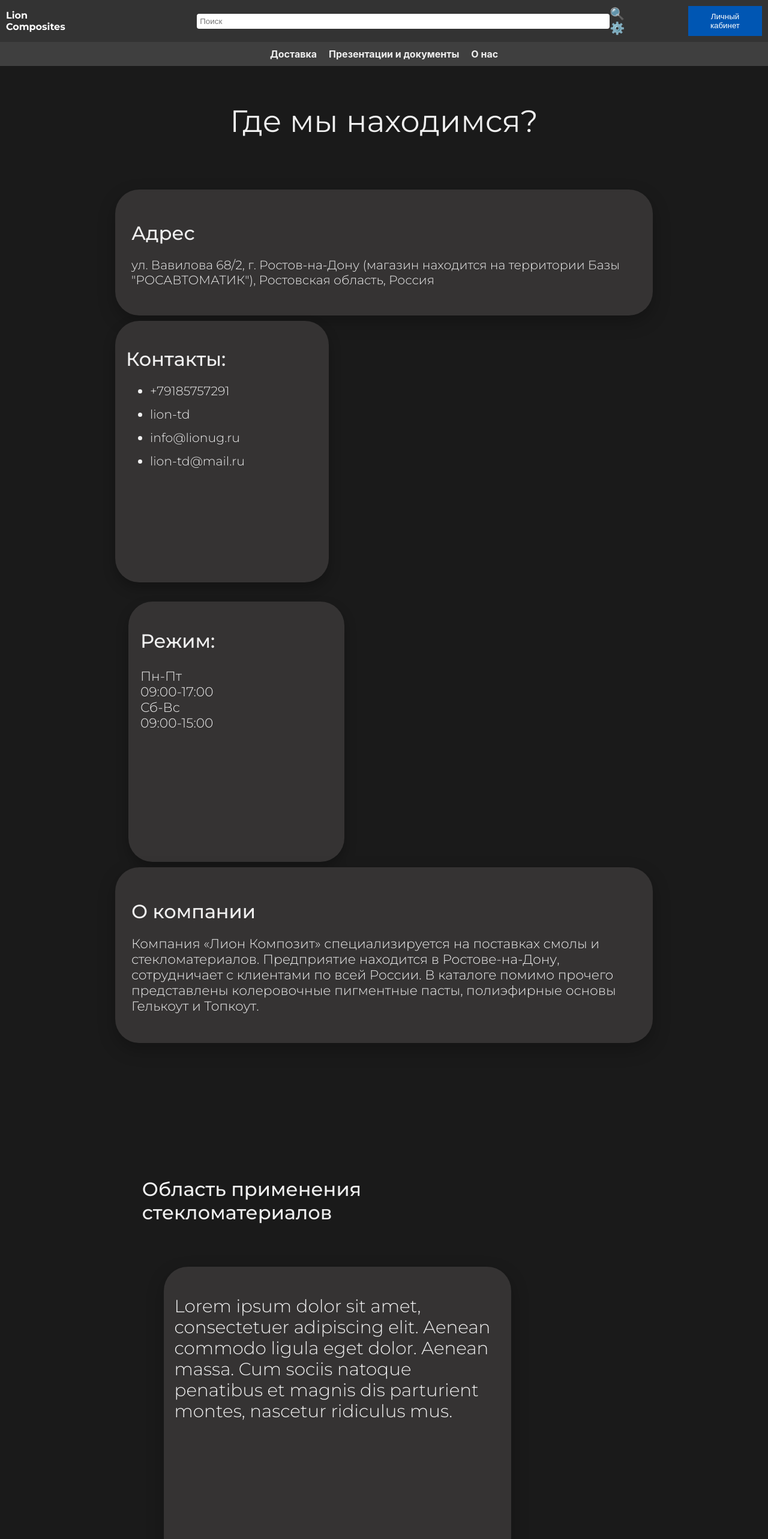
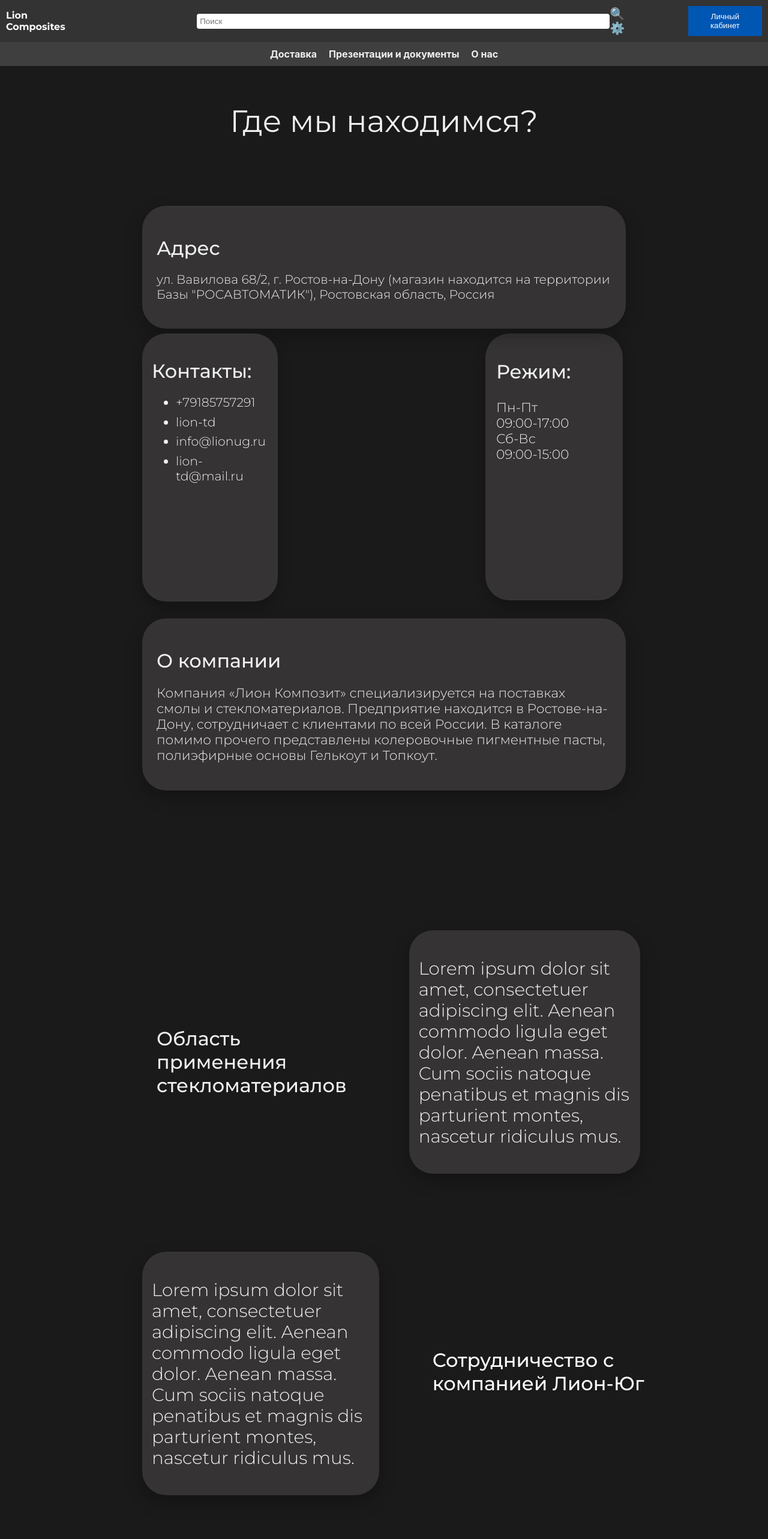
Before and after one commit to SOROKINA212/LionComposites, a React (Create React App) app in the folder frontend/: page /about in a window 1280 px wide. Shown: the top 2566 px of the page at 60% size. Built offline with nearby package versions, Linux system fonts and the light colour scheme.

Commit message:
Responsive page "About Us"

```diff
--- a/frontend/src/pages/about/AboutUsDesktop.js
+++ b/frontend/src/pages/about/AboutUsDesktop.js
@@ -15,6 +15,7 @@ const PageContainer = styled.div`
 
 const ContentContainer = styled.div`
     max-width: 70%;
+    height: 100%;
     margin: 0 auto;
     padding: 2%;
     display: flex;
@@ -23,6 +24,14 @@ const ContentContainer = styled.div`
     background-color: #1A1A1A;
 `;
 
+const InfoContainer = styled.div`
+     max-width: 100%;
+     height: 1000px;
+    padding: 5%;
+    display: flex;
+     flex-wrap: wrap;
+    background-color: #1A1A1A;
+`;
 
 const Rectangle = styled.div`
     position: relative;
@@ -35,8 +44,8 @@ const Rectangle = styled.div`
 `;
 
 const SmallRectangleLeft = styled.div`
-    width: 20em;
-    height: 25em;
+    width: 24%;
+    height: 41.5%;
     position: relative;
     background-color: #353333;
     border-radius: 40px;
@@ -47,15 +56,12 @@ const SmallRectangleLeft = styled.div`
     margin-right: 2.5%;
 `;
 
-
-
-
 const Heading = styled.h1`
     font-family: Montserrat, sans-serif;
     font-weight: 400;
     font-size: 4vw;
     color: #F0F0F0;
-    margin-bottom: 20px;
+    margin-bottom: 1%;
     text-align: center; /* Добавлено выравнивание текста по центру */
     width: 100%; /* Добавлено, чтобы текст занимал всю ширину контейнера */
 `;
@@ -87,8 +93,8 @@ const AddressText = styled.p`
     color: #F0F0F0;
 `;
 const InfoRectangle = styled.div`
-    width: 20rem;
-    height: 24.7rem;
+    width: 24%;
+    height: 41%;
     background-color: #353333;
     border-radius: 40px;
     box-shadow: 0px 10px 20.3px rgba(0, 0, 0, 0.25);
@@ -141,19 +147,19 @@ const AdditionalTitle = styled.h2`
     font-size: 2.5vw;
     margin-top: 25%;
     position: relative; /* Изменено на absolute */
-    margin-left: 10%; /* Выравнивание по левому краю */
+    margin-left: 8%; /* Выравнивание по левому краю */
     left: -5%; /* Выравнивание по верхнему краю */
     color: #F0F0F0;
 `;
 
 const AdditionalRectangle = styled.div`
-    width: 34rem;
-    height: 38rem;
+    width: 45%;
+    height: 50%;
     background-color: #353333;
     border-radius: 40px;
     box-shadow: 0px 11px 28.7px rgba(0, 0, 0, 0.25);
     position: relative;
-    left: 9%;
+    left: 3%;
     margin-top: 5%; /* Размещаем прямоугольник под надписью с дополнительным отступом 30px */
     padding: 2%;
     color: #F0F0F0;
@@ -166,8 +172,8 @@ const AdditionalText = styled.p`
     color: #F0F0F0;
 `;
 const AdditionalLeftRectangle = styled.div`
-     width: 34rem;
-    height: 38rem;
+    width: 45%;
+    height: 50%;
     background-color: #353333;
     border-radius: 40px;
     box-shadow: 0px 11px 28.7px rgba(0, 0, 0, 0.25);
@@ -177,6 +183,7 @@ const AdditionalLeftRectangle = styled.div`
     padding: 2%;
     color: #F0F0F0;
     margin-bottom: 7%;
+    display: flex;
 `;
 
 const AdditionalLeftText = styled.p`
@@ -185,19 +192,32 @@ const AdditionalLeftText = styled.p`
     font-size: 2.3vw;
     color: #F0F0F0;
 `;
-const CooperationTitle = styled.h3`
+const CooperationTitle = styled.h2`
     font-family: Montserrat, sans-serif;
     font-weight: 500;
     font-size: 2.5vw;
     color: #FFFFFF;
     margin-top: 25%; /* Дополнительный отступ сверху */
     margin-left: auto; /* Установлено автоматическое выравнивание слева */
-    margin-right: 0%; /* Добавлен отступ справа */
-    width: 40%; /* Ширина контейнера установлена на 40% */
+    margin-right: -10%; /* Добавлен отступ справа */
+    width: 50%; /* Ширина контейнера установлена на 40% */
     text-align: left; /* Выравнивание текста по правому краю */
 `;
 
+const ContentBox = styled.div`
+    max-width: 100%;
+    padding: 5%;
+    display: flex;
+    background-color: #1A1A1A;
+    margin-top: 15%;
+`;
 
+const ContentBoxBot = styled.div`
+    max-width: 100%;
+    padding: 5%;
+    display: flex;
+    background-color: #1A1A1A;
+`;
 
 const AboutUsDesktop = () => {
 
@@ -207,6 +227,7 @@ const AboutUsDesktop = () => {
       <SubHeader />
       <ContentContainer>
         <Heading>Где мы находимся?</Heading>
+        <InfoContainer>
         <Rectangle>
           <AddressTitle>Адрес</AddressTitle>
           <AddressText>ул. Вавилова 68/2, г. Ростов-на-Дону (магазин находится на территории Базы "РОСАВТОМАТИК"), Ростовская область, Россия</AddressText>
@@ -234,6 +255,8 @@ const AboutUsDesktop = () => {
             полиэфирные основы Гелькоут и Топкоут.
           </AboutText>
         </AboutRectangle>
+        </InfoContainer>
+        <ContentBox>
         <AdditionalTitle>Область применения <br/> стекломатериалов</AdditionalTitle>
         <AdditionalRectangle>
           <AdditionalText>
@@ -241,12 +264,15 @@ const AboutUsDesktop = () => {
             Aenean massa. Cum sociis natoque penatibus et magnis dis parturient montes, nascetur ridiculus mus.
           </AdditionalText>
         </AdditionalRectangle>
+        </ContentBox>
+        <ContentBoxBot>
         <AdditionalLeftRectangle>
           <AdditionalLeftText>
             Lorem ipsum dolor sit amet, consectetuer adipiscing elit. Aenean commodo ligula eget dolor. Aenean massa. Cum sociis natoque penatibus et magnis dis parturient montes, nascetur ridiculus mus.
           </AdditionalLeftText>
         </AdditionalLeftRectangle>
         <CooperationTitle>Сотрудничество с <br/> компанией Лион-Юг </CooperationTitle>
+        </ContentBoxBot>
       </ContentContainer>
       <Footer />
     </PageContainer>
--- a/frontend/src/pages/about/AboutUsMobile.js
+++ b/frontend/src/pages/about/AboutUsMobile.js
@@ -3,7 +3,7 @@ import Header from './components/Header';
 import SubHeader from './components/SubHeader';
 import styled from 'styled-components';
 import Footer from './components/Footer';
-import MapComponent from './components/Map';
+import MapComponent from './components/MapMobile';
 import { useMediaQuery } from 'react-responsive';
 
 
--- a/frontend/src/pages/about/components/Map.js
+++ b/frontend/src/pages/about/components/Map.js
@@ -6,7 +6,7 @@ import styled from 'styled-components';
 
 const MapComponent = () => {
     return (
-        <div style={{ width: "32rem", height: "28.3rem", borderRadius: "45px", overflow: "hidden", marginTop: "15px", marginLeft: "0%" }}>
+        <div style={{ width: "38%", height: "46%", borderRadius: "45px", overflow: "hidden", marginTop: "15px", marginLeft: "0%" }}>
             <iframe src="https://yandex.ru/map-widget/v1/?um=constructor%3A708f2da14b7c06ea6e59eddb02a9c4e54b9627268b3b8e5fbd0b1ff3c96326b0&amp;source=constructor&amp;ll=39.686249%2C47.279403&amp;z=16&amp;pt=39.686249%2C47.279403" width="100%" height="100%" frameBorder="0" />
         </div>
     );
--- /dev/null
+++ b/frontend/src/pages/about/components/MapMobile.js
@@ -0,0 +1,15 @@
+import React from "react";
+import styled from 'styled-components';
+
+
+
+
+const MapComponent = () => {
+    return (
+        <div style={{ width: "100%", height: "28.3rem", borderRadius: "45px", overflow: "hidden", marginTop: "15px", marginLeft: "0%" }}>
+            <iframe src="https://yandex.ru/map-widget/v1/?um=constructor%3A708f2da14b7c06ea6e59eddb02a9c4e54b9627268b3b8e5fbd0b1ff3c96326b0&amp;source=constructor&amp;ll=39.686249%2C47.279403&amp;z=16&amp;pt=39.686249%2C47.279403" width="100%" height="100%" frameBorder="0" />
+        </div>
+    );
+};
+
+export default MapComponent;
```
